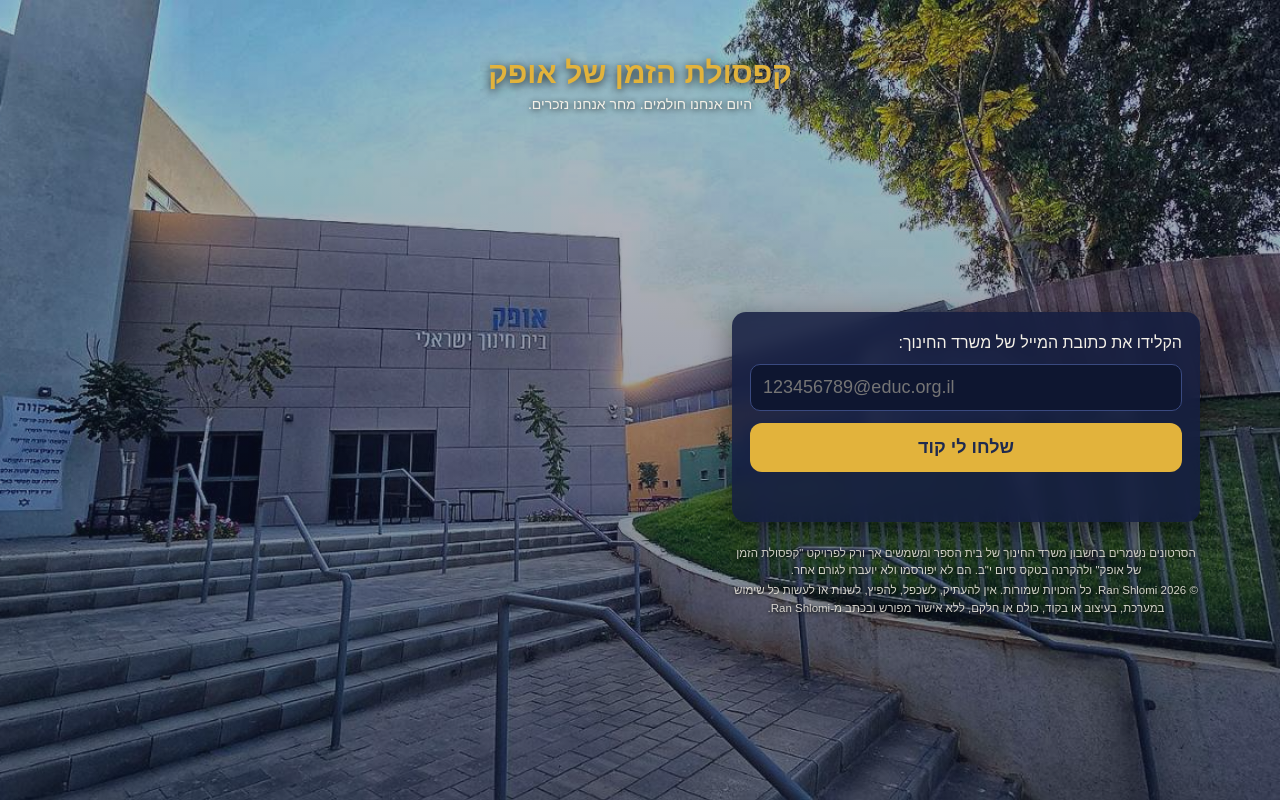
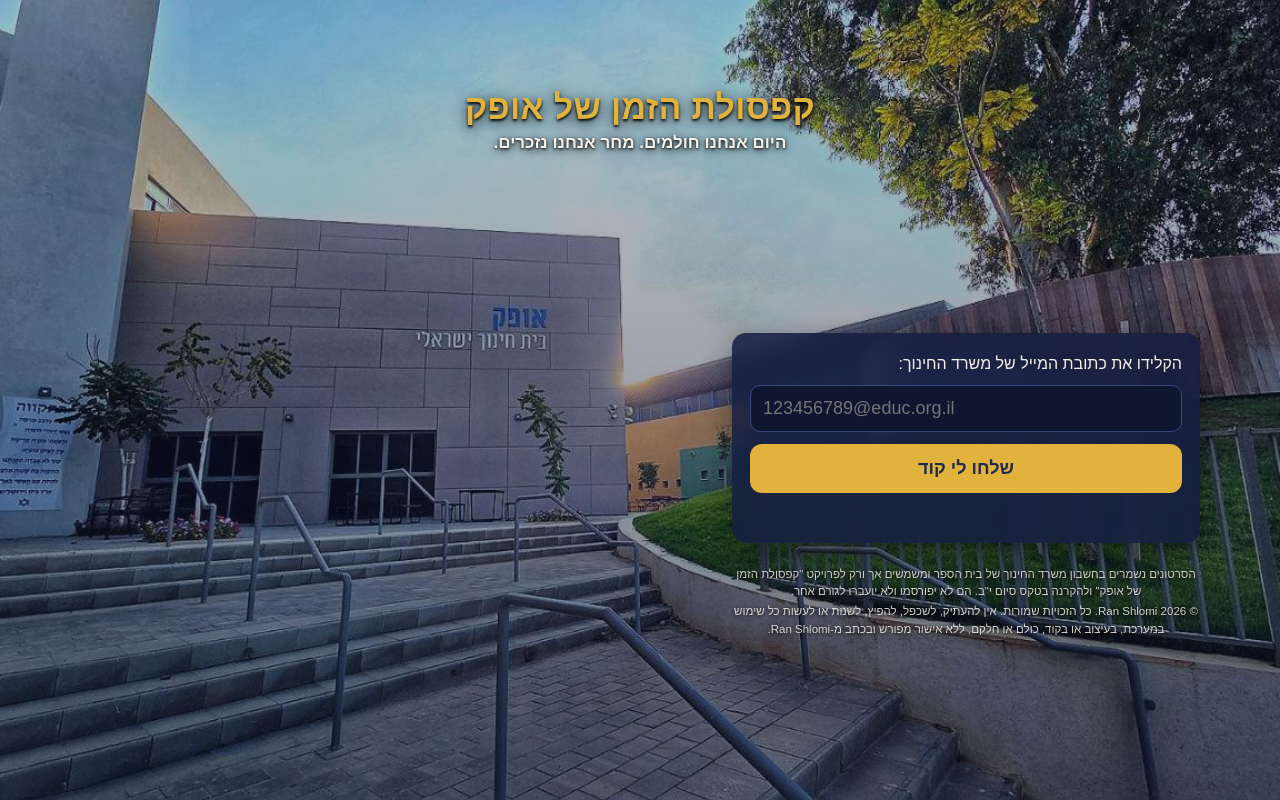
Before and after one commit to OFEKSC111/capsule, a plain HTML site: page index.html in a window 1280 px wide. Drawn offline with Linux system fonts and the light colour scheme.

Commit message:
Adjust padding and font sizes in index.html

```diff
--- a/index.html
+++ b/index.html
@@ -18,14 +18,14 @@
   body { font-family:Arial, "Segoe UI", sans-serif; background:var(--bg); color:var(--txt); }
   .hero { position:fixed; inset:0; z-index:0; background:#24305a url('hero.jpg') center/cover no-repeat; }
   .hero::after { content:""; position:absolute; inset:0; background:linear-gradient(180deg, rgba(14,22,48,.25) 0%, rgba(14,22,48,.55) 100%); }
-  .wrap { position:relative; z-index:1; max-width:500px; margin:0 5vw 0 auto; min-height:100vh; padding:calc(7vh + 100px) 16px 24px; display:flex; flex-direction:column; justify-content:center; }
+  .wrap { position:relative; z-index:1; max-width:500px; margin:0 5vw 0 auto; min-height:100vh; padding:calc(11vh + 110px) 16px 24px; display:flex; flex-direction:column; justify-content:center; }
   @media (max-width:820px) {
     .hero { background-position:39% center; }
     .wrap { margin:0 auto; justify-content:flex-end; padding-bottom:28px; }
   }
-  .top { position:fixed; top:0; left:0; right:0; z-index:2; padding:7vh 12px 0; padding-top:max(7vh, calc(env(safe-area-inset-top) + 14px)); pointer-events:none; }
-  .ttl { margin:0 0 6px; text-align:center; font-size:30px; color:var(--gold); text-shadow:0 2px 10px rgba(0,0,0,.85); }
-  .sub { text-align:center; margin:0 0 16px; font-size:14px; text-shadow:0 1px 6px rgba(0,0,0,.9); }
+  .top { position:fixed; top:0; left:0; right:0; z-index:2; padding:11vh 12px 0; padding-top:max(11vh, calc(env(safe-area-inset-top) + 14px)); pointer-events:none; }
+  .ttl { margin:0 0 6px; text-align:center; font-size:34px; font-weight:900; color:var(--gold); text-shadow:0 2px 3px rgba(0,0,0,.95), 0 3px 14px rgba(0,0,0,.9); letter-spacing:.3px; }
+  .sub { text-align:center; margin:0 0 16px; font-size:17px; font-weight:bold; text-shadow:0 1px 3px rgba(0,0,0,.95), 0 2px 10px rgba(0,0,0,.9); }
   .card { background:rgba(20,30,64,.86); -webkit-backdrop-filter:blur(8px); backdrop-filter:blur(8px); box-shadow:0 10px 30px rgba(0,0,0,.45); border-radius:14px; padding:18px; margin-bottom:14px; line-height:1.6; }
   .card h2 { margin:0 0 8px; font-size:19px; color:var(--gold); }
   label.l { display:block; margin-bottom:8px; }
```
